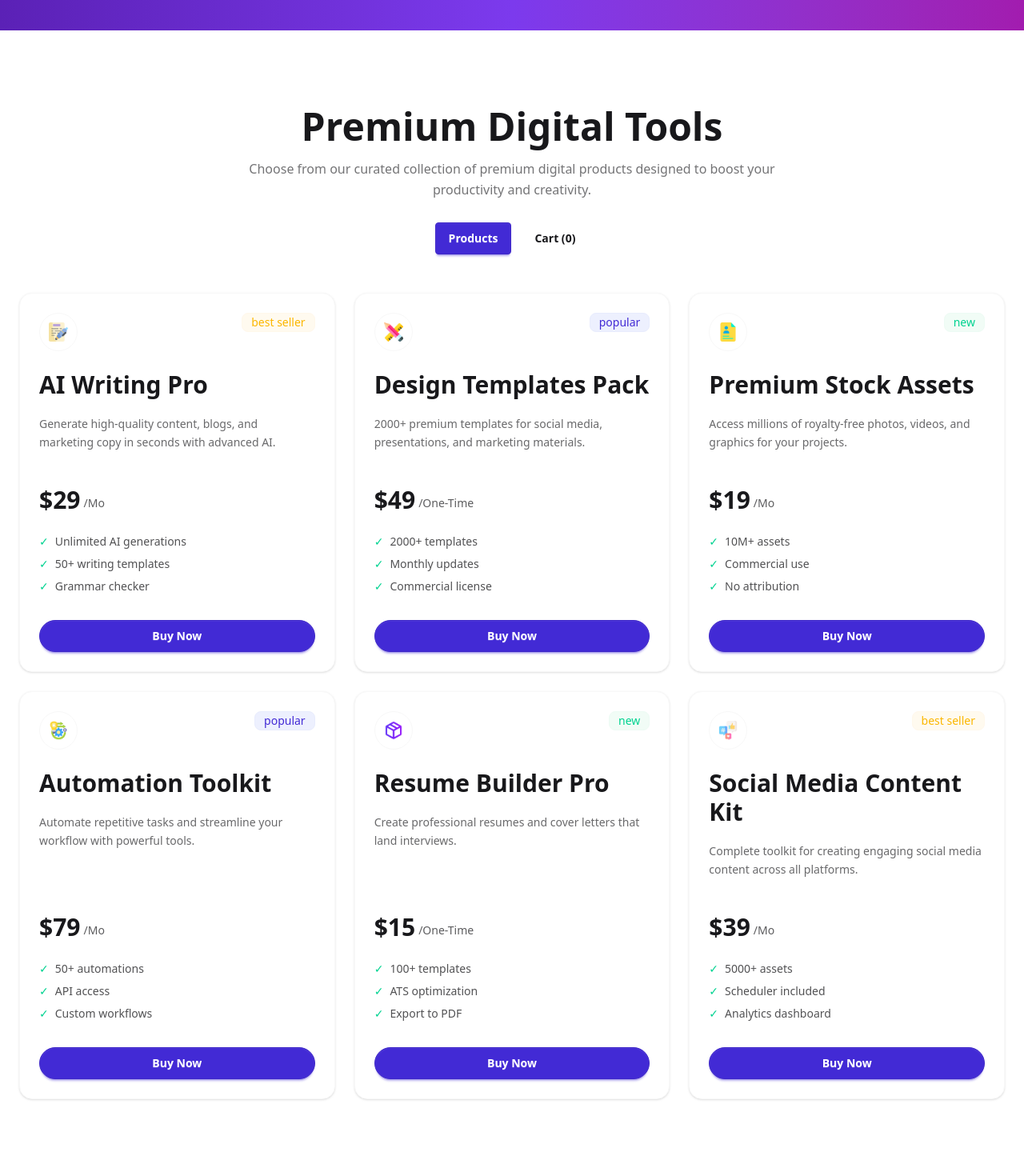
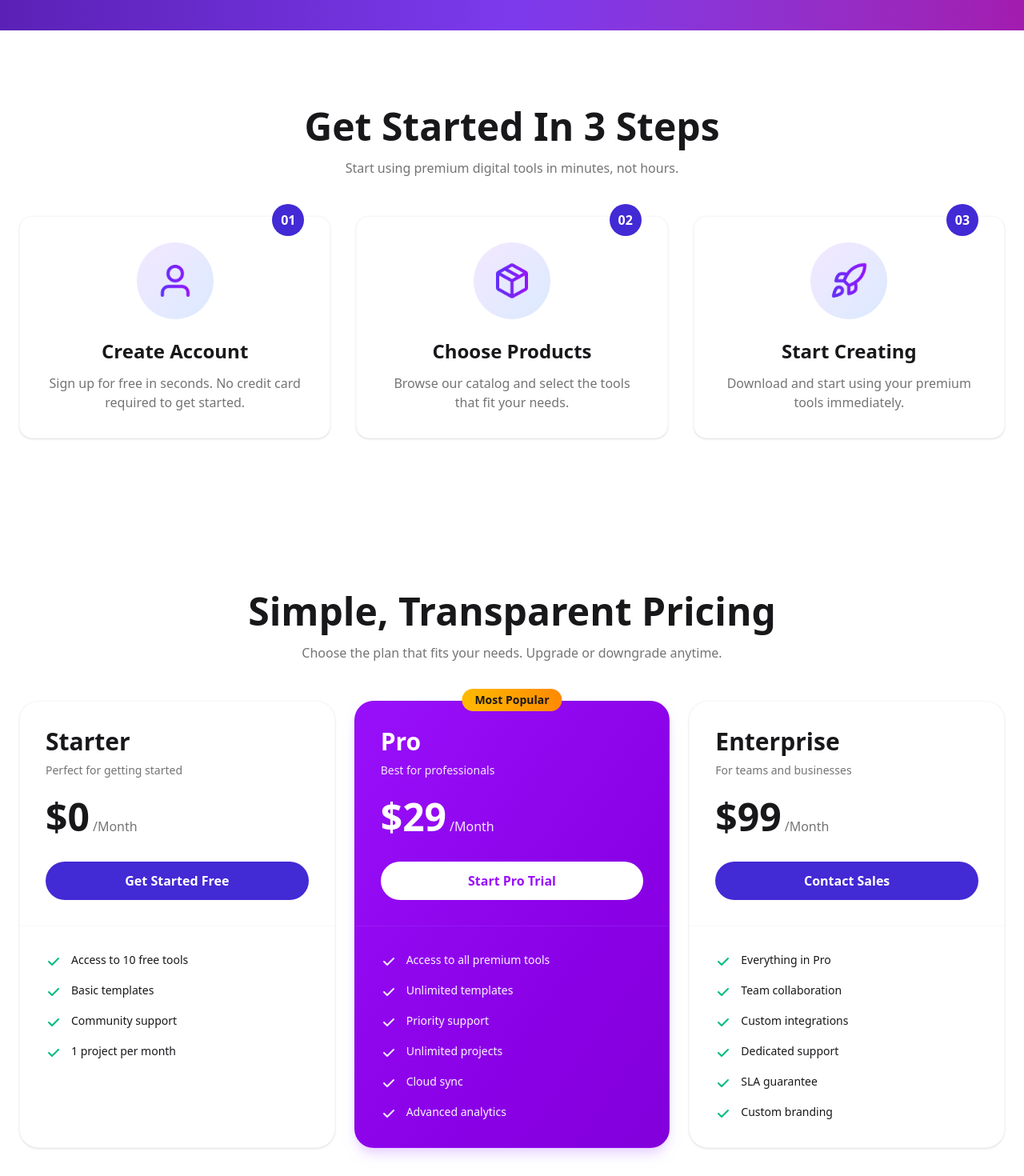
Before and after one commit to SAJNUS/Programming-Hero-Assignment-6, a React (Vite) app: page /#/ in a window 1280 px wide. Shown: the part 1100-2570 px from the top of the page at 80% size. Built offline with nearby package versions, Linux system fonts and the light colour scheme.

Commit message:
add steps and pricing sections with responsive design

```diff
--- /dev/null
+++ b/src/components/Pricing.jsx
@@ -0,0 +1,135 @@
+function Pricing() {
+  const plans = [
+    {
+      id: 'starter',
+      name: 'Starter',
+      description: 'Perfect for getting started',
+      price: 0,
+      period: '/Month',
+      button: 'Get Started Free',
+      features: [
+        'Access to 10 free tools',
+        'Basic templates',
+        'Community support',
+        '1 project per month',
+      ],
+      highlighted: false,
+    },
+    {
+      id: 'pro',
+      name: 'Pro',
+      description: 'Best for professionals',
+      price: 29,
+      period: '/Month',
+      button: 'Start Pro Trial',
+      badge: 'Most Popular',
+      features: [
+        'Access to all premium tools',
+        'Unlimited templates',
+        'Priority support',
+        'Unlimited projects',
+        'Cloud sync',
+        'Advanced analytics',
+      ],
+      highlighted: true,
+    },
+    {
+      id: 'enterprise',
+      name: 'Enterprise',
+      description: 'For teams and businesses',
+      price: 99,
+      period: '/Month',
+      button: 'Contact Sales',
+      features: [
+        'Everything in Pro',
+        'Team collaboration',
+        'Custom integrations',
+        'Dedicated support',
+        'SLA guarantee',
+        'Custom branding',
+      ],
+      highlighted: false,
+    },
+  ]
+
+  return (
+    <section className="bg-base-50 py-16 md:py-24">
+      <div className="container mx-auto px-6">
+        <div className="mx-auto max-w-3xl text-center">
+          <h2 className="text-4xl font-bold text-base-content md:text-5xl">Simple, Transparent Pricing</h2>
+          <p className="mt-4 text-base text-base-content/60">
+            Choose the plan that fits your needs. Upgrade or downgrade anytime.
+          </p>
+        </div>
+
+        <div className="mt-12 grid gap-8 md:grid-cols-3 lg:gap-6">
+          {plans.map((plan) => (
+            <div
+              key={plan.id}
+              className={`relative flex flex-col rounded-3xl border transition-all duration-300 ${
+                plan.highlighted
+                  ? 'border-transparent bg-gradient-to-br from-purple-600 to-purple-700 shadow-lg shadow-purple-200'
+                  : 'border-base-200 bg-white shadow-sm hover:shadow-md'
+              }`}
+            >
+              {plan.badge && (
+                <div className="absolute -top-4 left-1/2 -translate-x-1/2 rounded-full bg-gradient-to-r from-amber-400 to-orange-400 px-4 py-1 text-sm font-semibold text-base-900">
+                  {plan.badge}
+                </div>
+              )}
+
+              <div className={`p-8 ${plan.highlighted ? 'text-white' : ''}`}>
+                <h3 className="text-3xl font-bold">{plan.name}</h3>
+                <p className={`mt-2 text-sm ${plan.highlighted ? 'text-purple-100' : 'text-base-content/60'}`}>
+                  {plan.description}
+                </p>
+
+                <div className="mt-6 flex items-baseline gap-1">
+                  <span className="text-5xl font-bold">${plan.price}</span>
+                  <span className={plan.highlighted ? 'text-purple-100' : 'text-base-content/60'}>{plan.period}</span>
+                </div>
+
+                <button
+                  className={`mt-8 w-full rounded-full py-3 font-semibold transition-all duration-200 ${
+                    plan.highlighted
+                      ? 'bg-white text-purple-600 hover:bg-purple-50'
+                      : 'bg-primary text-white hover:bg-purple-700'
+                  }`}
+                >
+                  {plan.button}
+                </button>
+              </div>
+
+              <div className={`border-t px-8 py-8 ${plan.highlighted ? 'border-purple-500/30' : 'border-base-200'}`}>
+                <ul className="space-y-4">
+                  {plan.features.map((feature, idx) => (
+                    <li key={idx} className="flex items-start gap-3">
+                      <svg
+                        className={`mt-0.5 h-5 w-5 flex-shrink-0 ${
+                          plan.highlighted ? 'text-purple-100' : 'text-emerald-500'
+                        }`}
+                        fill="currentColor"
+                        viewBox="0 0 20 20"
+                      >
+                        <path
+                          fillRule="evenodd"
+                          d="M16.707 5.293a1 1 0 010 1.414l-8 8a1 1 0 01-1.414 0l-4-4a1 1 0 011.414-1.414L8 12.586l7.293-7.293a1 1 0 011.414 0z"
+                          clipRule="evenodd"
+                        />
+                      </svg>
+                      <span className={`text-sm ${plan.highlighted ? 'text-purple-50' : 'text-base-content'}`}>
+                        {feature}
+                      </span>
+                    </li>
+                  ))}
+                </ul>
+              </div>
+            </div>
+          ))}
+        </div>
+      </div>
+    </section>
+  )
+}
+
+export default Pricing
--- /dev/null
+++ b/src/components/Steps.jsx
@@ -0,0 +1,65 @@
+const assetMap = import.meta.glob('../../assets/icons/*.{png,jpg,jpeg,svg}', {
+  eager: true,
+  import: 'default',
+})
+
+function Steps() {
+  const steps = [
+    {
+      id: 1,
+      title: 'Create Account',
+      description: 'Sign up for free in seconds. No credit card required to get started.',
+      icon: 'user.png',
+    },
+    {
+      id: 2,
+      title: 'Choose Products',
+      description: 'Browse our catalog and select the tools that fit your needs.',
+      icon: 'package.png',
+    },
+    {
+      id: 3,
+      title: 'Start Creating',
+      description: 'Download and start using your premium tools immediately.',
+      icon: 'rocket.png',
+    },
+  ]
+
+  return (
+    <section className="bg-white py-16 md:py-24">
+      <div className="container mx-auto px-6">
+        <div className="mx-auto max-w-3xl text-center">
+          <h2 className="text-4xl font-bold text-base-content md:text-5xl">Get Started In 3 Steps</h2>
+          <p className="mt-4 text-base text-base-content/60">Start using premium digital tools in minutes, not hours.</p>
+        </div>
+
+        <div className="mt-12 grid gap-8 md:grid-cols-3">
+          {steps.map((step) => {
+            const iconSrc = assetMap[`../../assets/icons/${step.icon}`]
+            return (
+              <div
+                key={step.id}
+                className="group relative rounded-2xl border border-base-200 bg-base-100 p-8 shadow-sm transition-all duration-300 hover:shadow-md hover:shadow-primary/10"
+              >
+                <div className="absolute -top-4 right-8 flex h-10 w-10 items-center justify-center rounded-full bg-primary text-center font-bold text-white">
+                  0{step.id}
+                </div>
+
+                <div className="flex justify-center">
+                  <div className="flex h-24 w-24 items-center justify-center rounded-full bg-gradient-to-br from-purple-100 to-blue-100">
+                    <img src={iconSrc} alt={step.title} className="h-12 w-12" />
+                  </div>
+                </div>
+
+                <h3 className="mt-6 text-center text-2xl font-bold text-base-content">{step.title}</h3>
+                <p className="mt-3 text-center text-base text-base-content/60">{step.description}</p>
+              </div>
+            )
+          })}
+        </div>
+      </div>
+    </section>
+  )
+}
+
+export default Steps
--- a/src/pages/Home.jsx
+++ b/src/pages/Home.jsx
@@ -3,8 +3,10 @@ import { toast } from 'react-toastify'
 import Cart from '../components/Cart'
 import Hero from '../components/Hero'
 import Navbar from '../components/Navbar'
+import Pricing from '../components/Pricing'
 import Products from '../components/Products'
 import Stats from '../components/Stats'
+import Steps from '../components/Steps'
 
 function Home() {
   const [activeTab, setActiveTab] = useState('products')
@@ -27,6 +29,8 @@ function Home() {
       <Navbar />
       <Hero />
       <Stats />
+      <Steps />
+      <Pricing />
 
       <section className="bg-base-100 py-16 md:py-24">
         <div className="container mx-auto px-6">
```
